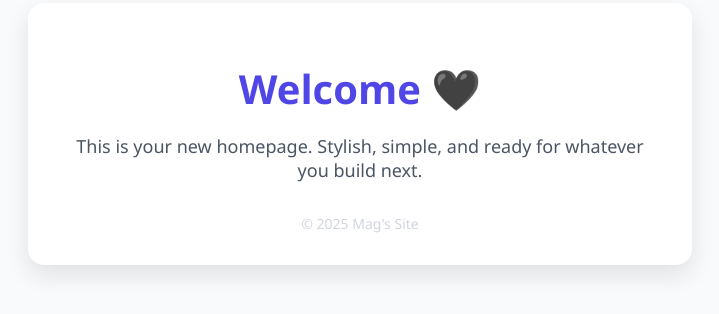
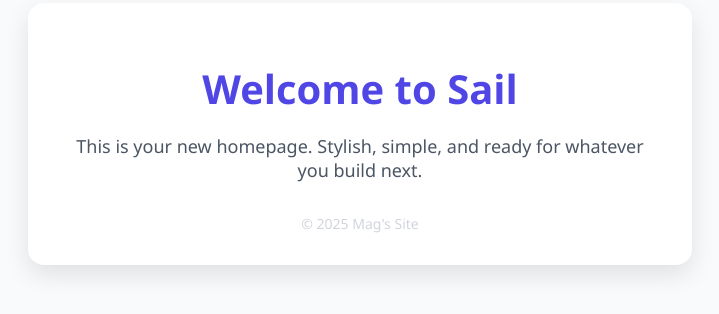
Before and after one commit to maggieraejensen/Sail, a plain HTML site: page index.html in a window 1280 px wide. Shown: the part 266-580 px from the top of the page, without its empty margins (280-999 px from the left). Drawn offline with Linux system fonts and the light colour scheme.

```diff
--- a/index.html
+++ b/index.html
@@ -53,7 +53,7 @@
 </head>
 <body>
   <div class="container">
-    <h1>Welcome 🖤</h1>
+    <h1>Welcome to Sail</h1>
     <p>This is your new homepage. Stylish, simple, and ready for whatever you build next.</p>
     <footer>© 2025 Mag's Site</footer>
   </div>
```
